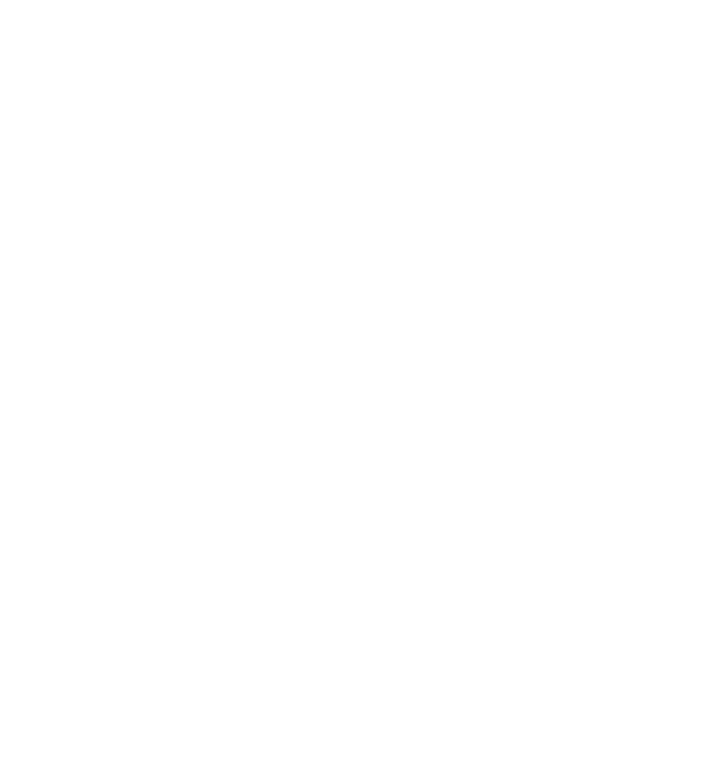
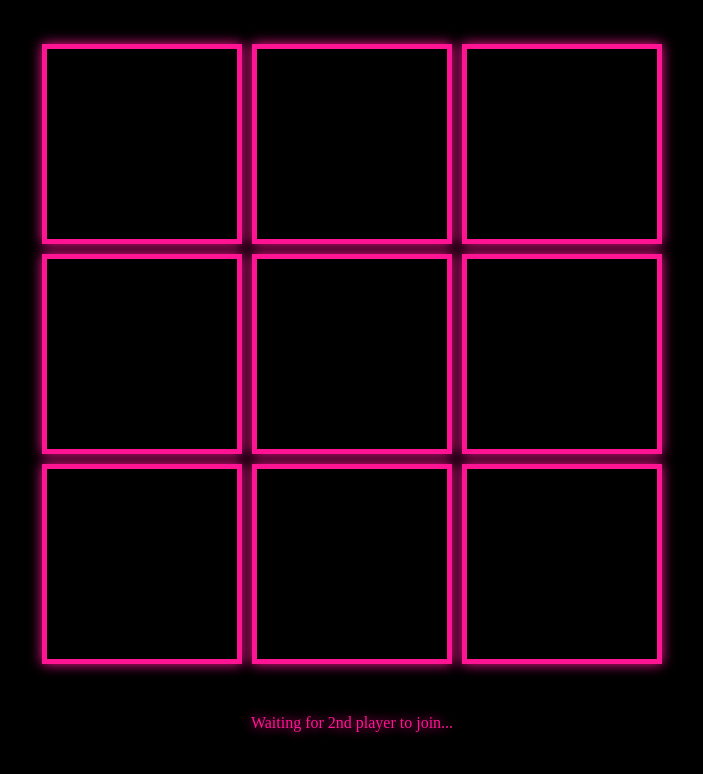
Before and after one commit to alisherbegmatov/tictactoe, a website: page static/index.html in a window 1280 px wide. Shown: the whole page, without its empty margins (288-991 px from the left). Drawn offline with nearby package versions, Linux system fonts and the light colour scheme.

Commit message:
created and styled the game interface

```diff
--- a/static/index.html
+++ b/static/index.html
@@ -1,12 +1,27 @@
-<!DOCTYPE html>
-<html lang="en">
-<head>
-    <meta charset="UTF-8">
-    <meta http-equiv="X-UA-Compatible" content="IE=edge">
-    <meta name="viewport" content="width=device-width, initial-scale=1.0">
-    <title>Hello</title>
-</head>
-<body>
-
-</body>
+<!doctype html>
+<html>
+  <head>
+    <title>Tic Tac Toe</title>
+    <link rel="stylesheet" href="./style.css">
+  </head>
+  <body>
+    <main>
+        <div class="board">
+            <button id="a0"></button>
+            <button id="a1"></button>
+            <button id="a2"></button>
+            <button id="b0"></button>
+            <button id="b1"></button>
+            <button id="b2"></button>
+            <button id="c0"></button>
+            <button id="c1"></button>
+            <button id="c2"></button>
+            </div>
+            <div id="messages">Waiting for 2nd player to join...</div>
+    </main>
+    <script src="https://cdnjs.cloudflare.com/ajax/libs/socket.io/2.0.1/socket.io.js"></script>
+    <script  src="https://code.jquery.com/jquery-1.11.1.js"></script>
+    <script src="./js/script.js" defer>
+    </script>
+  </body>
 </html>
--- /dev/null
+++ b/static/style.css
@@ -0,0 +1,34 @@
+body{
+    background-color: #000000;
+}
+main{
+    min-height: 95vh;
+    display: flex;
+    justify-content: center;
+    align-items: center;
+    flex-direction: column;
+    gap: 50px;
+    font-family: 'futura';
+}
+.board {
+text-align: center;
+display: grid;
+grid-template-columns: 1fr 1fr 1fr;
+gap: 10px;
+color: #fff;
+}
+.board button {
+background-color: black;
+color: white;
+height: 200px;
+width: 200px;
+border: 5px solid #ff1493;
+box-shadow: 0px 0px 12px #ff1493;
+font-size: 3em
+}
+
+#messages {
+    color: #ff1493;
+    text-shadow: 0px 0px 12px #ff1493;
+    text-align: center;
+}
```
Also changed, not shown: style.css (deleted).
